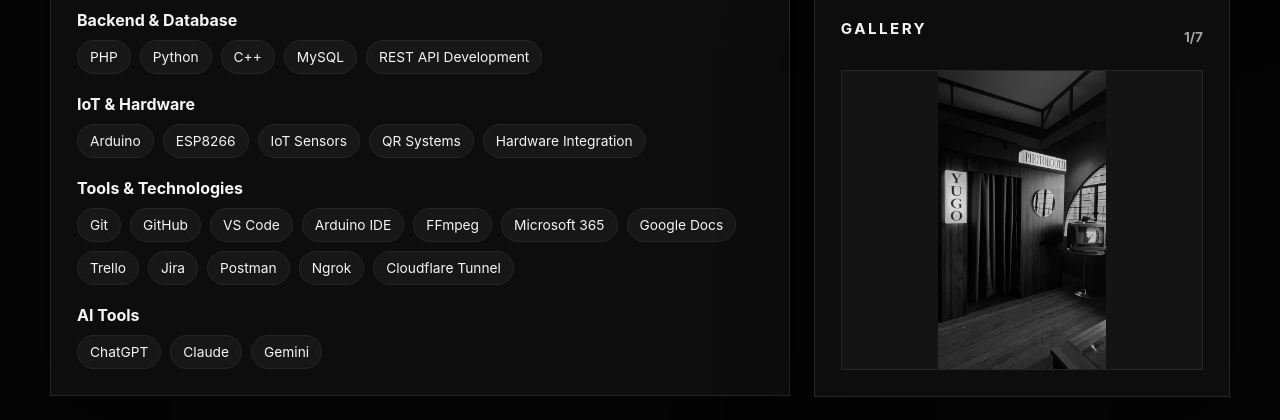
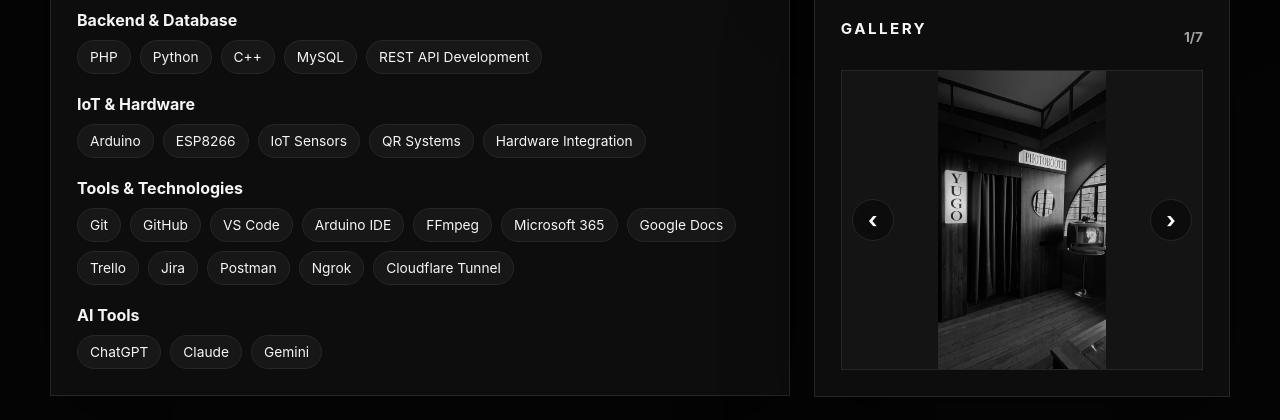
Before and after one commit to Nald27/ronaldsoriano-portfolio, a React (Vite) app: page / in a window 1280 px wide. Shown: the part 2170-2590 px from the top of the page. Built offline with nearby package versions, Linux system fonts and the light colour scheme.

Commit message:
Added prev and next to sliders

```diff
--- a/src/App.css
+++ b/src/App.css
@@ -153,6 +153,7 @@ body.dark .slider-image {
   width: 100%;
   height: 100%;
   fill: #1d9bf0;
+
 }
 
 .verified-badge .check-path {
@@ -1066,3 +1067,53 @@ body.dark .slider-image {
     animation: none !important;
   }
 }
+
+/* Slider Buttons */
+.slider-btn {
+  position: absolute;
+  top: 50%;
+  transform: translateY(-50%);
+  z-index: 2;
+
+  width: 42px;
+  height: 42px;
+  border-radius: 50%;
+
+  border: 1px solid var(--line);
+  background: rgba(0, 0, 0, 0.4);
+  color: #fff;
+
+  font-size: 22px;
+  font-weight: bold;
+
+  display: flex;
+  align-items: center;
+  justify-content: center;
+
+  cursor: pointer;
+  backdrop-filter: blur(6px);
+}
+
+/* Left */
+.slider-btn.left {
+  left: 10px;
+}
+
+/* Right */
+.slider-btn.right {
+  right: 10px;
+}
+
+/* Hover */
+.slider-btn:hover {
+  background: rgba(0, 0, 0, 0.7);
+}
+
+/* Mobile adjustments */
+@media (max-width: 480px) {
+  .slider-btn {
+    width: 36px;
+    height: 36px;
+    font-size: 18px;
+  }
+}
--- a/src/App.jsx
+++ b/src/App.jsx
@@ -148,6 +148,28 @@ export default function App() {
     setModalImage("");
   };
 
+  let touchStartX = 0;
+
+  const handleTouchStart = (e) => {
+    touchStartX = e.touches[0].clientX;
+  };
+
+  const handleTouchEnd = (e) => {
+    const touchEndX = e.changedTouches[0].clientX;
+
+    if (touchStartX - touchEndX > 50) {
+      // swipe left
+      setCurrentSlide((prev) => (prev + 1) % sliderImages.length);
+    }
+
+    if (touchEndX - touchStartX > 50) {
+      // swipe right
+      setCurrentSlide((prev) =>
+        prev === 0 ? sliderImages.length - 1 : prev - 1
+      );
+    }
+  };
+
   return (
     <>
       <button
@@ -268,6 +290,7 @@ export default function App() {
                     <div className="project-header">
                       <h4>Automated Photobooth System — Yugobooth</h4>
 
+                        {false && (
                           <button
                             className="project-link project-link-button"
                             type="button"
@@ -277,6 +300,7 @@ export default function App() {
                           >
                             View Photo &gt;
                           </button>
+                        )}
                     </div>
 
                     <p>
@@ -604,7 +628,23 @@ export default function App() {
                 </span>
               </div>
 
-              <div className="slider">
+                <div className="slider" onTouchStart={handleTouchStart}
+                                        onTouchEnd={handleTouchEnd}
+                >
+
+                  {/* LEFT ARROW */}
+                  <button
+                    className="slider-btn left"
+                    onClick={() =>
+                      setCurrentSlide((prev) =>
+                        prev === 0 ? sliderImages.length - 1 : prev - 1
+                      )
+                    }
+                  >
+                    ‹
+                  </button>
+
+                  {/* IMAGES */}
                   {sliderImages.map((img, index) => (
                     <img
                       key={index}
@@ -615,6 +655,18 @@ export default function App() {
                       alt={`Portfolio gallery ${index + 1}`}
                     />
                   ))}
+
+                  {/* RIGHT ARROW */}
+                  <button
+                    className="slider-btn right"
+                    onClick={() =>
+                      setCurrentSlide((prev) =>
+                        (prev + 1) % sliderImages.length
+                      )
+                    }
+                  >
+                    ›
+                  </button>
                 </div>
             </article>
           </aside>
```
Lines whose indentation alone changed are shown as unchanged.
